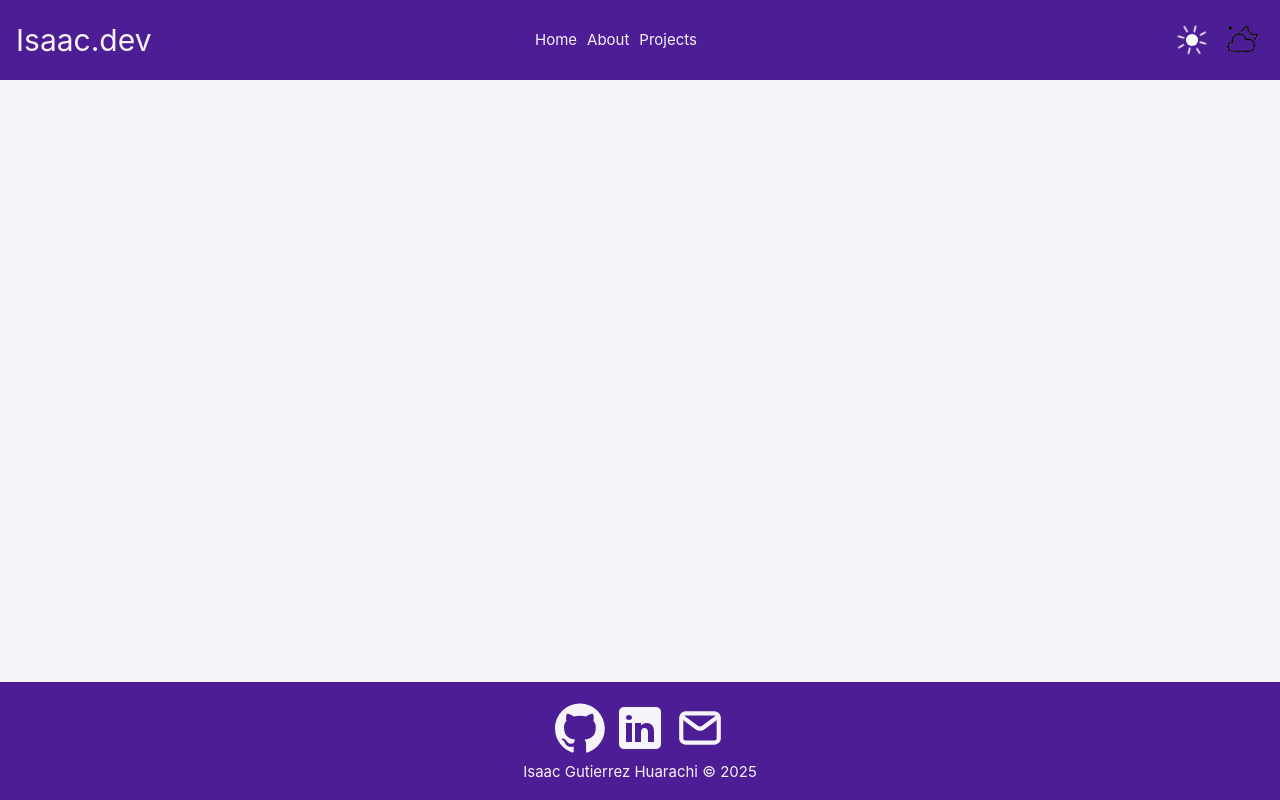
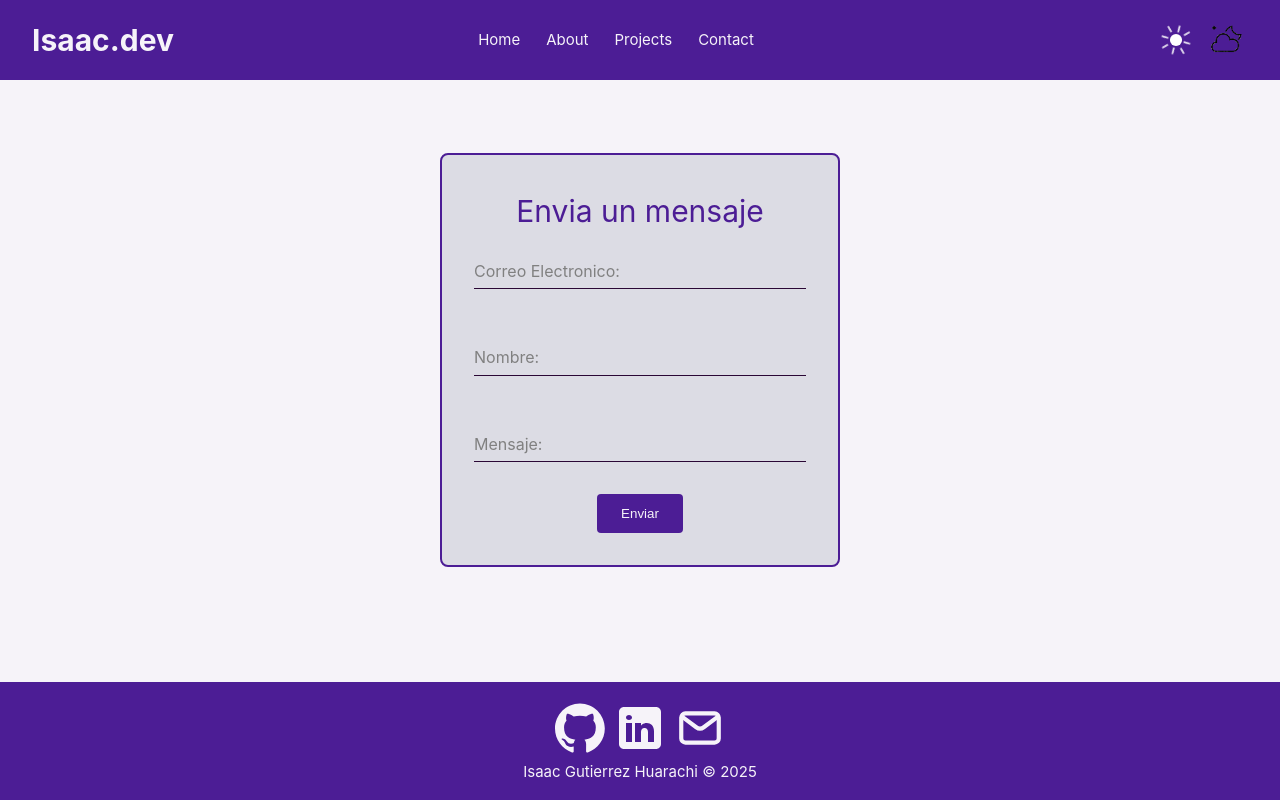
Before and after one commit to Isaac-sys-2023/my-portafolio, a Vue app: page /contact in a window 1280 px wide. Built offline with nearby package versions, Linux system fonts and the light colour scheme; the HTML template or start-up script is replaced by a standard one.

Commit message:
feat: Add a ContactView and an Initial NotFoundView

```diff
--- a/src/assets/main.css
+++ b/src/assets/main.css
@@ -51,8 +51,8 @@ header {
 
   background-color: var(--color-heading);
   color: white;
-  padding: 1rem;
-  text-align: center;
+  padding: 1rem 2rem;
+  /* text-align: center; */
 
   display: flex;
   justify-content: space-between;
--- a/src/components/layout/Footer.vue
+++ b/src/components/layout/Footer.vue
@@ -10,13 +10,13 @@ const year = today.getFullYear();
 <template>
   <footer>
     <div class="net-icons">
-      <a href="">
+      <a href="https://github.com/Isaac-sys-2023" target="_blank" rel="noopener noreferrer">
         <github />
       </a>
-      <a href="">
+      <a href="https://www.linkedin.com/in/isaac-gutierrez-huarachi/" target="_blank" rel="noopener noreferrer">
         <linkedin />
       </a>
-      <a href="">
+      <a href="mailto:gutierrezhuarachiisaac@gmail.com">
         <email />
       </a>
     </div>
--- a/src/components/layout/Header.vue
+++ b/src/components/layout/Header.vue
@@ -7,7 +7,9 @@ import DarkModeToggle from '../toggle/DarkModeToggle.vue';
 
 <template>
   <header>
-    <h1 class="header-title">Isaac.dev</h1>
+    <div class="left">
+      <h1 class="header-title">Isaac.dev</h1>
+    </div>
 
     <ul class="nav-links">
       <li>
@@ -19,9 +21,14 @@ import DarkModeToggle from '../toggle/DarkModeToggle.vue';
       <li>
         <RouterLink to="/projects">Projects</RouterLink>
       </li>
+      <li>
+        <RouterLink to="/contact">Contact</RouterLink>
+      </li>
     </ul>
 
-    <DarkModeToggle />
+    <div class="right">
+      <DarkModeToggle />
+    </div>
   </header>
 </template>
 
@@ -30,6 +37,7 @@ import DarkModeToggle from '../toggle/DarkModeToggle.vue';
   color: var(--color-bg);
   width: 3rem;
   overflow: visible;
+  font-weight: bold;
 }
 
 .nav-links {
@@ -38,5 +46,6 @@ import DarkModeToggle from '../toggle/DarkModeToggle.vue';
   justify-content: center;
   padding: 0;
   margin: 0;
+  gap: 1rem;
 }
 </style>
--- a/src/router/index.ts
+++ b/src/router/index.ts
@@ -1,5 +1,6 @@
 import { createRouter, createWebHistory } from 'vue-router'
 import HomeView from '../views/HomeView.vue'
+import NotFound from '../views/NotFound.vue'
 
 const router = createRouter({
   history: createWebHistory(import.meta.env.BASE_URL),
@@ -22,6 +23,16 @@ const router = createRouter({
       name: 'projects',
       component: () => import('../views/ProjectsView.vue'),
     },
+    {
+      path: '/contact',
+      name: 'contact',
+      component: () => import('../views/ContactView.vue'),
+    },
+    {
+      path: '/:pathMatch(.*)*',
+      name: 'not-found',
+      component: NotFound,
+    },
   ],
   scrollBehavior(to, from, savedPosition) {
     if (savedPosition) {
--- a/src/views/AboutView.vue
+++ b/src/views/AboutView.vue
@@ -1,14 +1,31 @@
 <template>
   <div class="about">
     <h1>Hola soy Isaac</h1>
-    <p>soy un desarrollador boliviano de 21 años, apasionado por la tecnología y el aprendizaje constante. Me considero
+    <p>Soy un desarrollador boliviano de 21 años, apasionado por la tecnología y el aprendizaje constante. Me considero
       una persona adaptable, con facilidad para integrarse en equipos de trabajo y con la mente abierta para recibir y
       aplicar críticas constructivas.
     </p>
+    <br>
     <p>Estudie la carrera de Ingenieria de Sistemas en la
       <a href="https://www.umss.edu.bo/">Universidad Mayor de San Simon</a>
       durante 4 años (2022 - 2026).
     </p>
+    <br>
+    <p>Me especializo en el desarrollo web frontend con tecnologias como HTML, CSS, JavaScript y Typescript, React, Vue
+      y NextJS.</p>
+    <p>Tengo conocimientos en la construccion de APIs Rest con tecnologias como Laravel, NestJS y Springboot.</p>
+    <p>Tengo experiencia en la construccion de apps moviles con Flutter, React Native y Kotlin Nativo para Android</p>
+    <br>
+    <p>Me gusta el compartir y enseñar mis conocimientos, teniendo experiencia para dar clases, he llegado a ser
+      auxiliar de docencia en mi universidad para la materia de Algebra 2 y tambien he dado clases de React con
+      Typescript</p>
+    <br>
+    <p>Soy miembro activo de la Sociedad Cientifica de Estudiantes de Sistemas en Informatica <a
+        href="https://www.scesi.org/">(SCESI)</a></p>
+    <br>
+    <p>He trabajado tambien en la DTIC en la Universidad Mayor de San Simon por 4 meses como parte de mi practica
+      empresarial</p>
+
   </div>
 </template>
 
--- /dev/null
+++ b/src/views/ContactView.vue
@@ -0,0 +1,128 @@
+<script setup>
+import { ref } from "vue";
+
+const formData = ref({
+    email: "",
+    name: "",
+    message: "",
+});
+</script>
+
+<template>
+    <div class="form-container">
+        <form class="contact-form" @submit.prevent>
+            <h1>Envia un mensaje</h1>
+            <div class="group">
+                <input id="email" type="email" v-model="formData.email" placeholder=" " required>
+                <label for="email">Correo Electronico:</label>
+            </div>
+            <div class="group">
+                <input id="name" type="text" v-model="formData.name" placeholder=" " required>
+                <label for="name">Nombre:</label>
+            </div>
+            <div class="group">
+                <input id="message" type="text" v-model="formData.message" placeholder=" " required>
+                <label for="message">Mensaje:</label>
+            </div>
+            <div class="form-button">
+                <button type="submit">Enviar</button>
+            </div>
+        </form>
+    </div>
+</template>
+
+<style>
+/* Centrado vertical y horizontal */
+.form-container {
+    min-height: 70vh;
+    display: flex;
+    justify-content: center;
+    align-items: center;
+
+
+}
+
+/* Estilo del formulario */
+.contact-form {
+    width: 100%;
+    width: 80%;
+    max-width: 400px;
+    padding: 2rem;
+
+    background-color: var(--color-bg-hover);
+    border-radius: 0.5rem;
+    border: 2px solid var(--color-heading);
+}
+
+.contact-form h1 {
+    text-align: center;
+}
+
+.group {
+    /* position: relative; */
+    margin-bottom: 2rem;
+
+    display: flex;
+    flex-direction: column-reverse;
+}
+
+input {
+    font-size: 1rem;
+    padding: 0.35rem 0.5rem 0.25rem;
+    width: 100%;
+    border: none;
+    border-bottom: 0.0625rem solid var(--color-text);
+    outline: none;
+    background: transparent;
+    color: var(--color-text);
+}
+
+label {
+    font-size: 1rem;
+    color: var(--color-text);
+    transition: 0.2s ease;
+    transform-origin: left top;
+    transform: translateY(1.5rem) scale(1);
+}
+
+input:placeholder-shown+label {
+    font-size: 1rem;
+    color: gray;
+}
+
+input:focus+label,
+input:not(:placeholder-shown)+label {
+    transform: translateY(0rem) scale(1);
+    color: var(--color-text);
+}
+
+input:focus {
+    border-width: 0.125rem;
+    border-bottom-color: var(--color-heading);
+}
+
+input:focus~label {
+    color: var(--color-heading);
+}
+
+.form-button {
+    display: flex;
+    justify-content: center;
+    align-items: center;
+}
+
+button {
+    padding: 0.75rem 1.5rem;
+    border: none;
+    background-color: var(--color-heading);
+    color: var(--color-bg);
+    cursor: pointer;
+    border-radius: 4px;
+    transition: 0.2s ease;
+}
+
+button:hover {
+    background-color: var(--color-secondary);
+    color: var(--color-text);
+}
+</style>
--- /dev/null
+++ b/src/views/NotFound.vue
@@ -0,0 +1,105 @@
+<script setup>
+import { useRouter } from 'vue-router';
+//import { useI18n } from 'vue-i18n';
+
+const router = useRouter();
+// const { t } = useI18n();
+</script>
+
+<template>
+    <div class="min-h-screen flex items-center justify-center bg-base-200 relative overflow-hidden">
+        <!-- Fondo con efecto de partículas -->
+        <div class="absolute inset-0 z-0">
+            <div class="stars"></div>
+            <div class="stars2"></div>
+            <div class="stars3"></div>
+        </div>
+
+        <!-- Contenido principal -->
+        <div class="relative z-10 text-center p-8 backdrop-blur-lg bg-base-100 bg-opacity-30 rounded-xl shadow-xl">
+            <h1 class="text-9xl font-bold text-primary mb-4 animate-pulse">404</h1>
+            <div class="space-y-6">
+                <!-- Gif espacial mejorado -->
+                <img src="https://i.gifer.com/7iJR.gif" alt="404 Space"
+                    class="w-64 h-64 mx-auto rounded-full shadow-lg object-cover">
+                <p class="text-2xl font-semibold mb-8">Houston, we have a problem!</p>
+                <p class="text-lg text-base-content/80 mb-8">
+                    The page you're looking for has been lost in space
+                </p>
+                <!-- Botones de acción -->
+                <div class="flex gap-4 justify-center">
+                    <button @click="router.push('/')" class="btn btn-primary">
+                        Return to Earth (Home)
+                    </button>
+                    <button @click="router.go(-1)" class="btn btn-outline">
+                        Go Back
+                    </button>
+                </div>
+            </div>
+        </div>
+    </div>
+</template>
+
+<style scoped>
+/* Animación de estrellas en el fondo */
+.stars,
+.stars2,
+.stars3 {
+    position: absolute;
+    top: 0;
+    left: 0;
+    right: 0;
+    bottom: 0;
+    width: 100%;
+    height: 100%;
+    display: block;
+    background: url(/imgs/stars.png) repeat top center;
+    z-index: 0;
+}
+
+.stars {
+    animation: move-twinkle 200s linear infinite;
+    background-size: 500px 500px;
+}
+
+.stars2 {
+    animation: move-twinkle 150s linear infinite;
+    background-size: 1000px 1000px;
+    opacity: 0.4;
+}
+
+.stars3 {
+    animation: move-twinkle 100s linear infinite;
+    background-size: 1500px 1500px;
+    opacity: 0.2;
+}
+
+@keyframes move-twinkle {
+    from {
+        transform: translateY(0);
+    }
+
+    to {
+        transform: translateY(-1000px);
+    }
+}
+
+/* Animación del contenedor principal */
+.backdrop-blur-lg {
+    animation: float 6s ease-in-out infinite;
+}
+
+@keyframes float {
+    0% {
+        transform: translateY(0px);
+    }
+
+    50% {
+        transform: translateY(-20px);
+    }
+
+    100% {
+        transform: translateY(0px);
+    }
+}
+</style>
```
